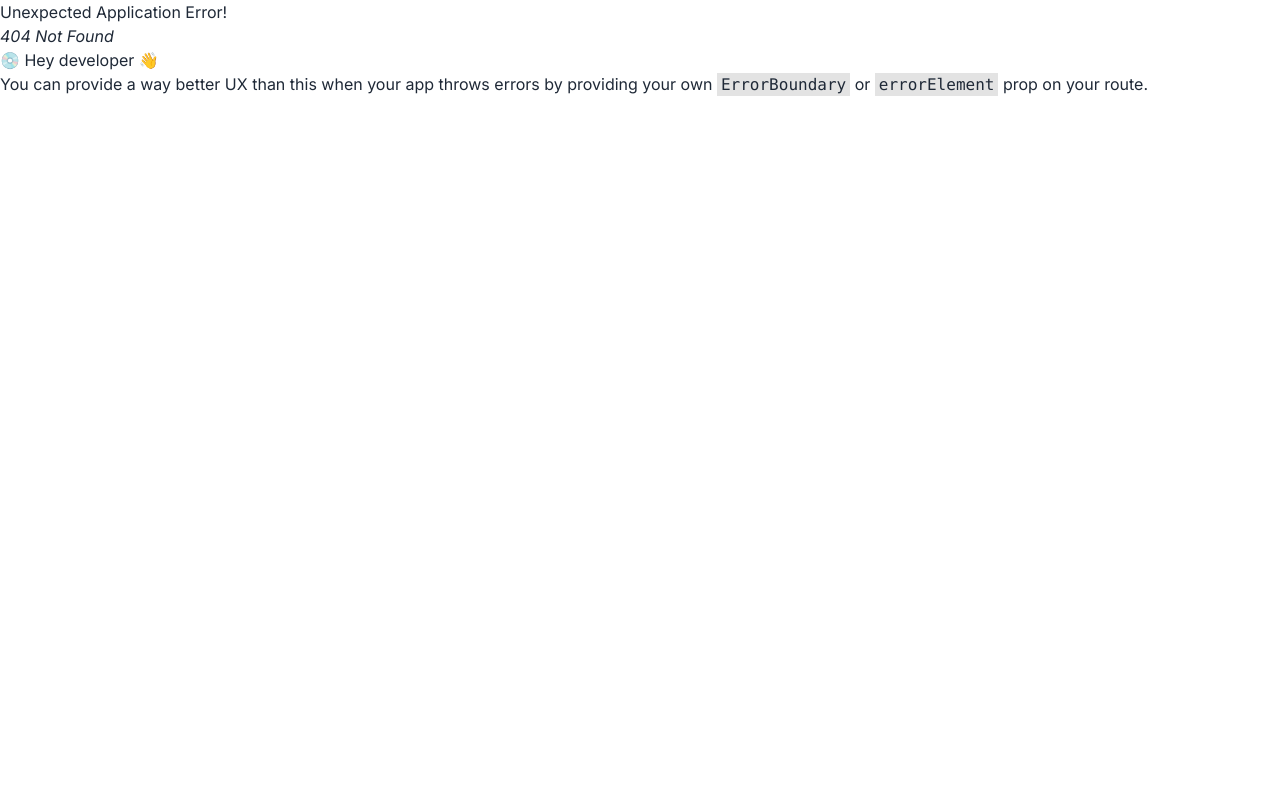
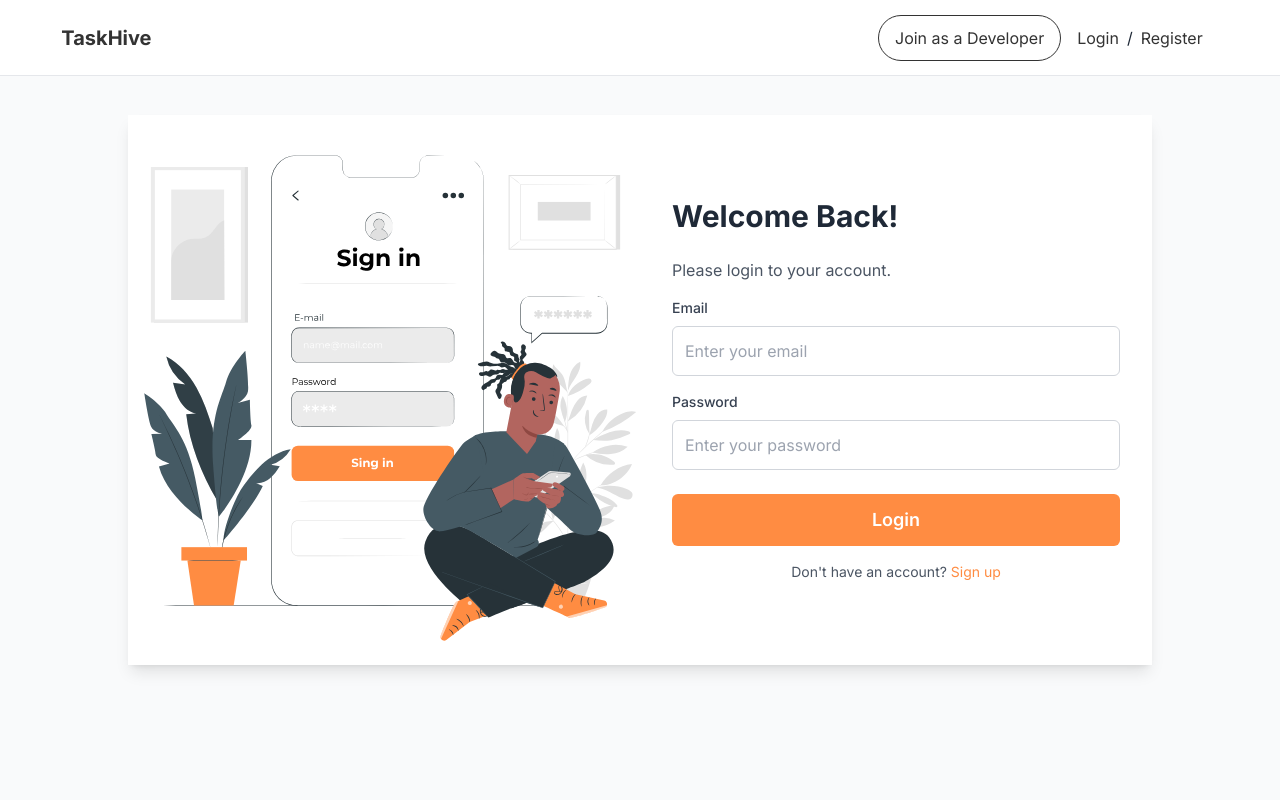
Before and after one commit to sharifuzzaman16/task-hive, a React (Vite) app: page /login in a window 1280 px wide. Before the commit this address had no page. Shown: the top 800 px of the page. Built offline with nearby package versions, Linux system fonts and the light colour scheme.

Commit message:
designed the login page

```diff
--- a/src/pages/Authentication/Login/Login.jsx
+++ b/src/pages/Authentication/Login/Login.jsx
@@ -1,8 +1,63 @@
+import React from "react";
+import loginIllustrations from "../../../assets/Sign in-pana.svg";
 
 const Login = () => {
     return (
-        <div>
+        <div className="flex bg-white w-4/5 h-[550px] mx-auto shadow-lg my-10">
+            {/* Left side with image */}
+            <div className="w-1/2">
+                <img className="w-full h-full object-cover" src={loginIllustrations} alt="Login Illustration" />
+            </div>
 
+            {/* Right side with login form */}
+            <div className="w-1/2 flex flex-col justify-center px-8 py-4">
+                <h2 className="text-3xl font-bold text-gray-800 mb-6">Welcome Back!</h2>
+                <p className="text-gray-600 mb-4">Please login to your account.</p>
+
+                <form>
+                    <div className="mb-4">
+                        <label className="block text-sm font-medium text-gray-700" htmlFor="email">
+                            Email
+                        </label>
+                        <input
+                            type="email"
+                            id="email"
+                            className="w-full p-3 mt-2 border border-gray-300 rounded-md focus:outline-none focus:ring-2 focus:ring-blue-500"
+                            placeholder="Enter your email"
+                            required
+                        />
+                    </div>
+
+                    <div className="mb-6">
+                        <label className="block text-sm font-medium text-gray-700" htmlFor="password">
+                            Password
+                        </label>
+                        <input
+                            type="password"
+                            id="password"
+                            className="w-full p-3 mt-2 border border-gray-300 rounded-md focus:outline-none focus:ring-2 focus:ring-blue-500"
+                            placeholder="Enter your password"
+                            required
+                        />
+                    </div>
+
+                    <button
+                        type="submit"
+                        className="w-full py-3 bg-bg-primary text-white text-lg font-semibold rounded-md"
+                    >
+                        Login
+                    </button>
+                </form>
+
+                <div className="text-center mt-4">
+                    <p className="text-sm text-gray-600">
+                        Don't have an account?{" "}
+                        <a href="/signup" className="text-bg-primary hover:underline">
+                            Sign up
+                        </a>
+                    </p>
+                </div>
+            </div>
         </div>
     );
 };
--- a/src/pages/Shared/Navbar/Navbar.jsx
+++ b/src/pages/Shared/Navbar/Navbar.jsx
@@ -34,13 +34,13 @@ const Navbar = () => {
                             </div>
                         </div> : <ul className="flex gap-2 mr-4">
                             <li>
-                                <a className="link-hover cursor-pointer hover:text-bg-primary text-text-primary">Login</a>
+                                <Link to={'/login'} className="link-hover cursor-pointer hover:text-bg-primary text-text-primary">Login</Link>
                             </li>
                             <li>
                                 <a className="">/</a>
                             </li>
                             <li>
-                                <a className="link-hover cursor-pointer hover:text-bg-primary text-text-primary">Register</a>
+                                <Link to={'/register'} className="link-hover cursor-pointer hover:text-bg-primary text-text-primary">Register</Link>
                             </li>
                         </ul>
                     }
```
Also changed, not shown: src/routes/Router.jsx (+11 -1 lines), src/assets/Mobile login-cuate.svg (added), src/assets/Sign in-pana.svg (added).
